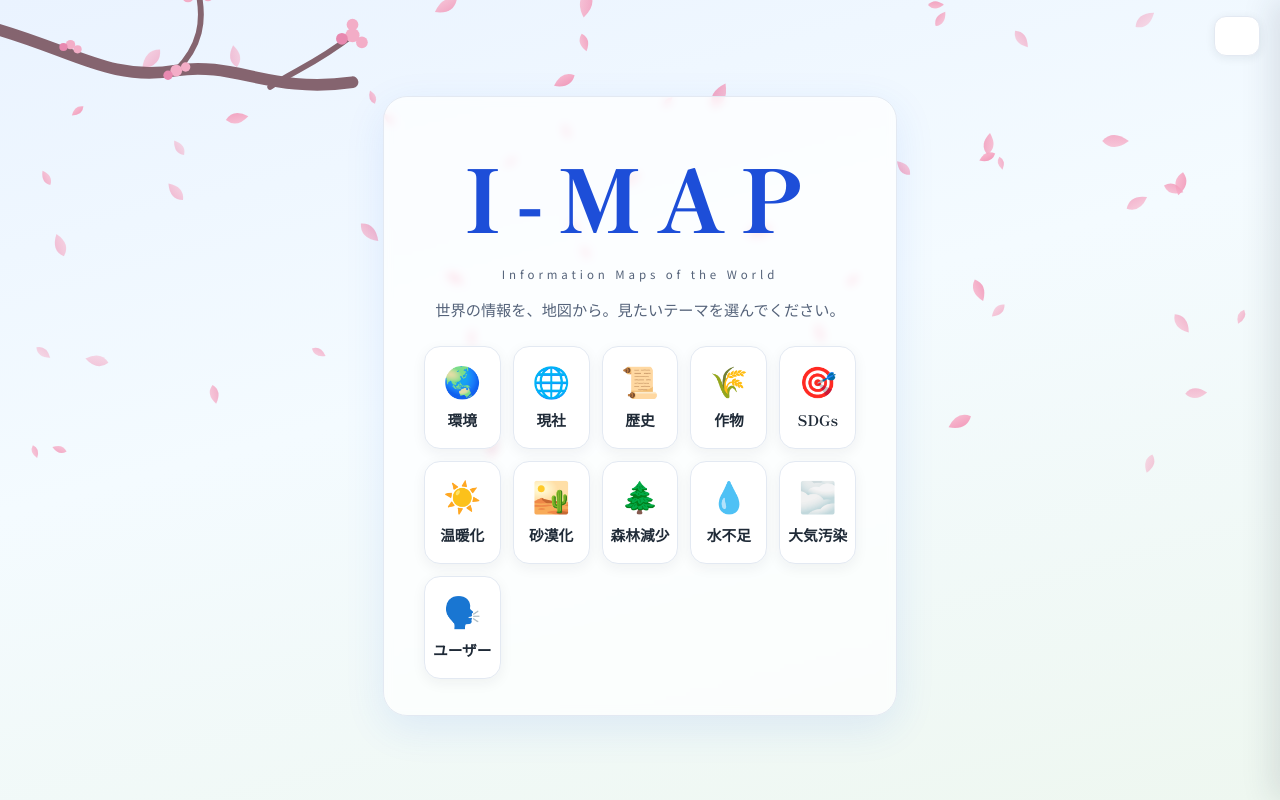
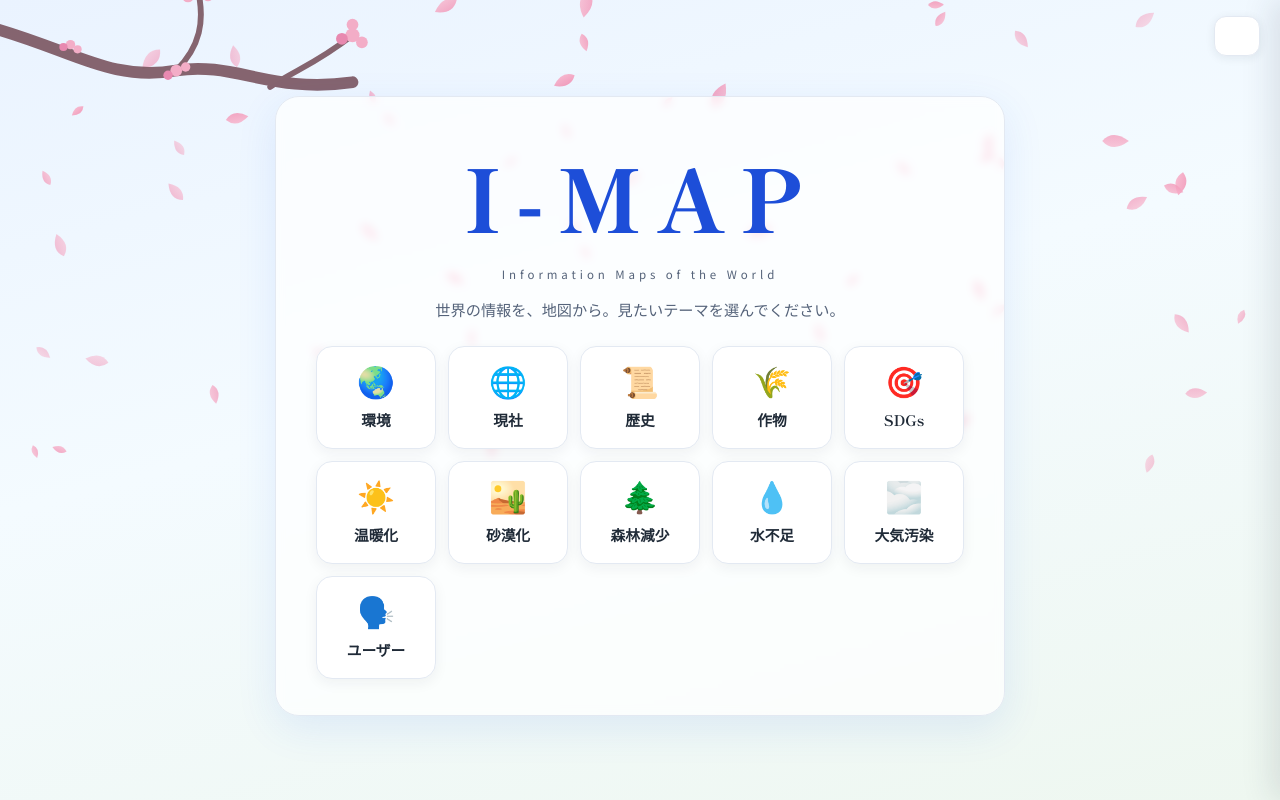
Before and after one commit to Genkidus-Nippon/Kankyo-map, a website: page index.html in a window 1280 px wide. Drawn offline with nearby package versions, Linux system fonts and the light colour scheme.

Commit message:
Update hero-grid to use auto-fit for responsiveness

```diff
--- a/style.css
+++ b/style.css
@@ -70,7 +70,7 @@ body.menu-open .nav-menu{ transform:translateX(0); }
 .hero-main{ display:block; font-family:var(--f-disp); font-weight:800; font-size:clamp(3rem,8vw,5.4rem); letter-spacing:.16em; color:var(--brand-d); }
 .hero-sub{ display:block; margin-top:8px; letter-spacing:.34em; font-size:.72rem; color:var(--ink-soft); }
 .hero-lead{ margin:16px 0 26px; color:var(--ink-soft); font-size:.95rem; }
-.hero-grid{ display:grid; grid-template-columns:repeat(5,1fr); gap:12px; }
+.hero-grid{ display:grid; grid-template-columns:repeat(auto-fit,minmax(120px,1fr)); gap:12px; max-width:760px; margin:0 auto; }
 .hero-card{
   display:flex; flex-direction:column; align-items:center; gap:8px; cursor:pointer;
   padding:18px 8px; background:#fff; border:1px solid var(--line); border-radius:16px;
```
